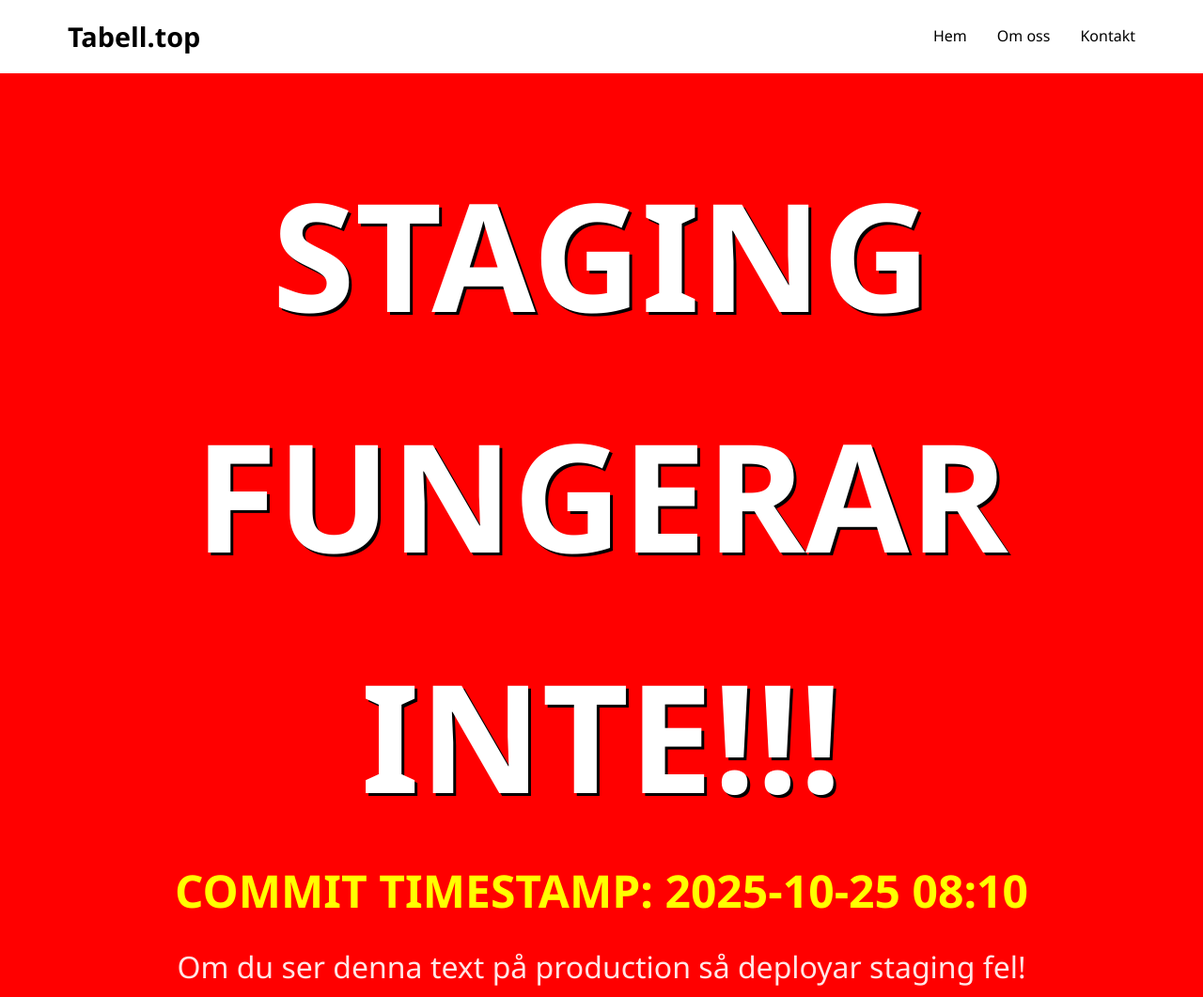
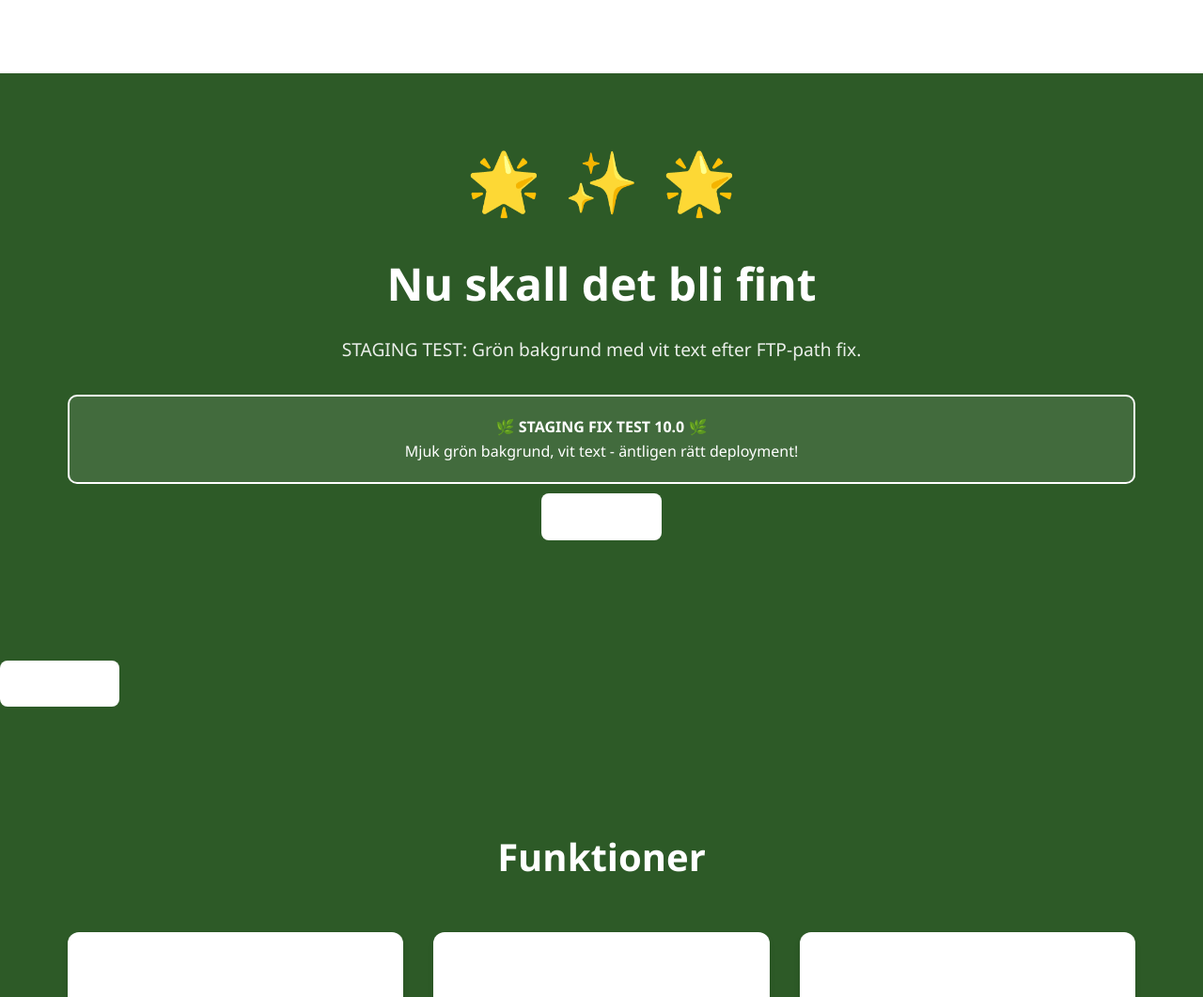
Before and after one commit to thesweetening/tabell-dev, a plain HTML site: page index.html in a window 1280 px wide. Shown: the top 1061 px of the page at 94% size. Drawn offline with Linux system fonts and the light colour scheme.

Commit message:
NY DESIGN: Grön bakgrund #2d5a27, vit text #ffffff, rubrik 'Nu skall det bli fint' - testar FTP-fix

```diff
--- a/css/style.css
+++ b/css/style.css
@@ -1,4 +1,4 @@
-/* FTP-FIX TEST v9.0 - VIT BAKGRUND SVART TEXT */
+/* STAGING FIX TEST v10.0 - GRÖN BAKGRUND VIT TEXT */
 * {
     margin: 0;
     padding: 0;
@@ -6,10 +6,10 @@
 }
 
 :root {
-    --primary-color: #000000;
-    --secondary-color: #000000;
-    --background-color: #ffffff;
-    --text-color: #000000;
+    --primary-color: #ffffff;
+    --secondary-color: #f0f0f0;
+    --background-color: #2d5a27;
+    --text-color: #ffffff;
     --white: #ffffff;
     --border-color: #e2e8f0;
 }
@@ -18,7 +18,7 @@ body {
     font-family: 'Segoe UI', Tahoma, Geneva, Verdana, sans-serif;
     line-height: 1.6;
     color: var(--text-color);
-    background-color: #ffffff;
+    background-color: #2d5a27;
 }
 
 .container {
@@ -64,7 +64,7 @@ body {
 
 /* Hero-sektion */
 .hero {
-    background: #ffffff;
+    background: #2d5a27;
     color: var(--primary-color);
     padding: 4rem 0;
     text-align: center;
--- a/index.html
+++ b/index.html
@@ -5,7 +5,7 @@
     <meta name="viewport" content="width=device-width, initial-scale=1.0">
     <title>Tabell.top - Hem</title>
     <meta name="description" content="Tabell.top - Din webbplats för tabellhantering">
-    <link rel="stylesheet" href="css/style.css?v=9.0">
+    <link rel="stylesheet" href="css/style.css?v=10.0">
 </head>
 <body>
     <header>
@@ -24,15 +24,24 @@
     </header>
 
     <main>
-        <section class="hero" style="background: red !important;">
+        <section class="hero">
             <div class="container">
-                <h1 style="font-size: 10rem; color: white; text-shadow: 3px 3px 0px black;">STAGING FUNGERAR INTE!!!</h1>
-                <h2 style="color: yellow; font-size: 3rem;">COMMIT TIMESTAMP: 2025-10-25 08:10</h2>
-                <p style="color: white; font-size: 2rem;">Om du ser denna text på production så deployar staging fel!</p>
+                <div style="text-align: center; margin-bottom: 20px;">
+                    <span style="font-size: 4rem;">🌟</span>
+                    <span style="font-size: 4rem; margin: 0 20px;">✨</span>
+                    <span style="font-size: 4rem;">🌟</span>
+                </div>
+                <h2>Nu skall det bli fint</h2>
+                <p>STAGING TEST: Grön bakgrund med vit text efter FTP-path fix.</p>
+                <div style="background: rgba(255,255,255,0.1); color: #ffffff; padding: 20px; margin: 10px 0; border-radius: 10px; border: 2px solid #ffffff;">
+                    <strong>🌿 STAGING FIX TEST 10.0 🌿</strong><br>
+                    Mjuk grön bakgrund, vit text - äntligen rätt deployment!
+                </div>
+                <a href="#features" class="btn btn-primary">Läs mer</a>
             </div>
         </section>
 
-        <section style="display: none;" id="features" class="features">
+        <section id="features" class="features">
             <div class="container"></div>
                 <a href="#features" class="btn btn-primary">Läs mer</a>
             </div>
```
